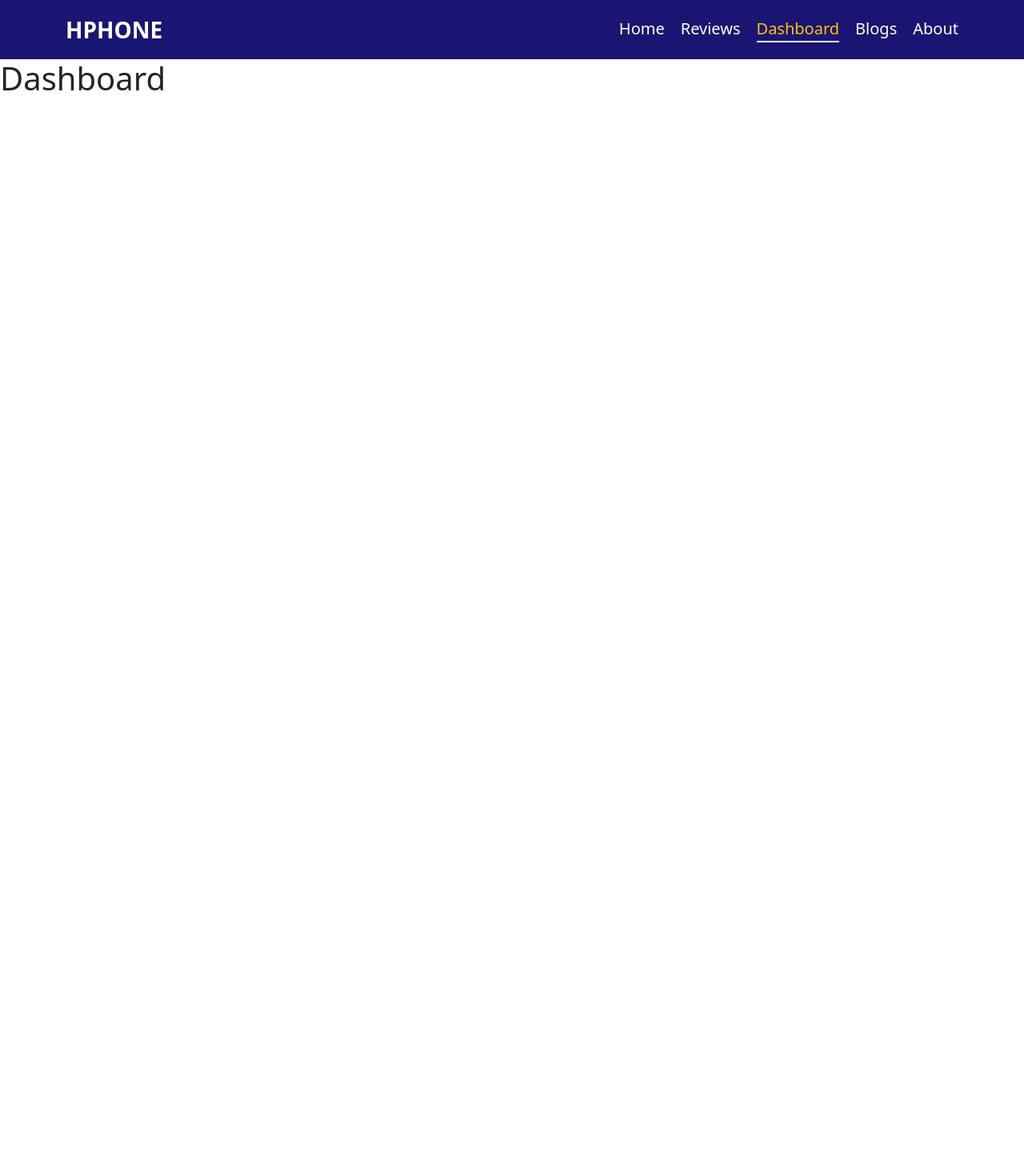
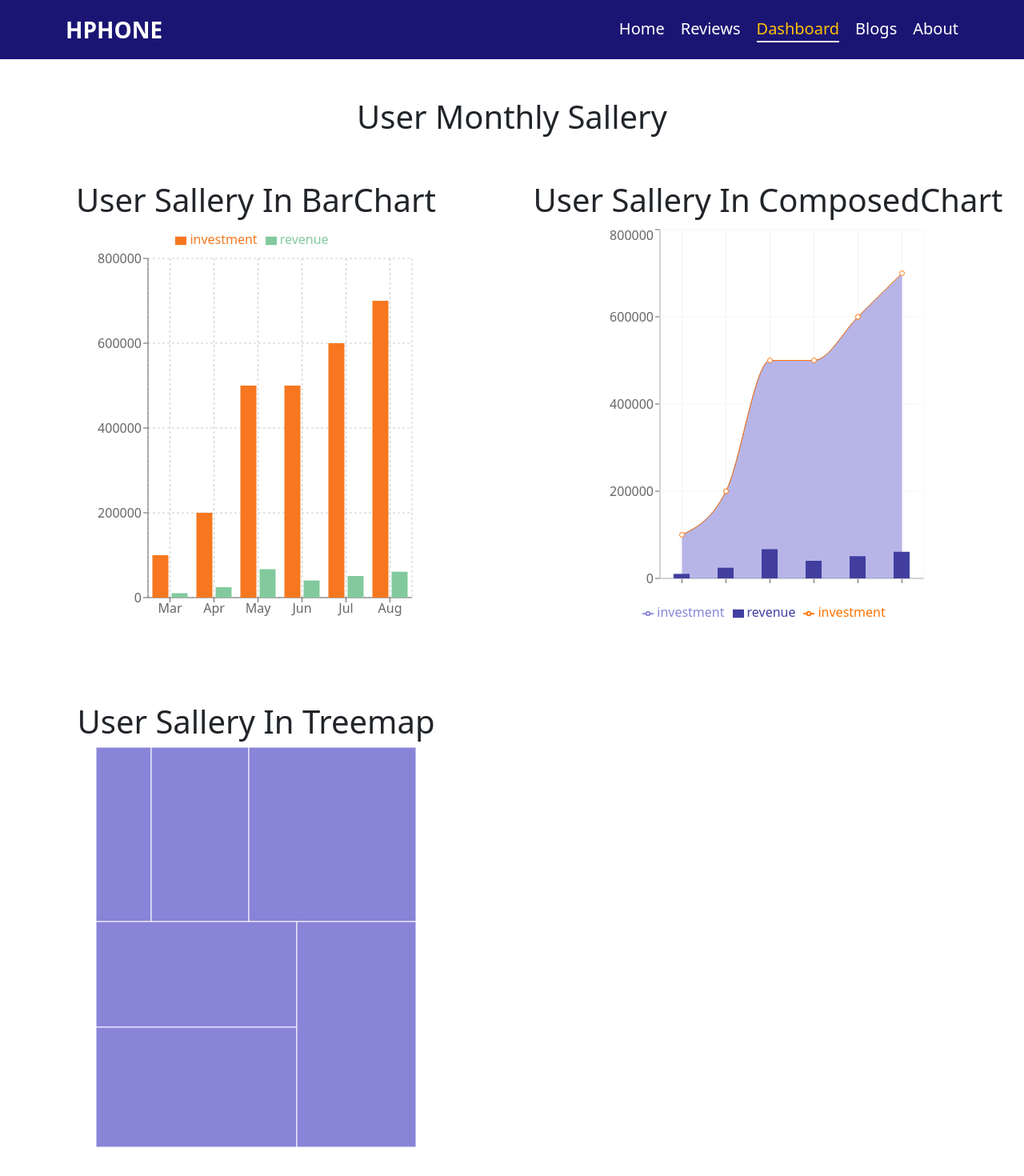
Before and after one commit to SaymanRabbi/product-analysis-nine, a React (Create React App) app: page /dashboard in a window 1280 px wide. Shown: the top 1470 px of the page at 80% size. Before the commit the page ends 800 px from the top, so only its background shows below. Built offline with nearby package versions, Linux system fonts and the light colour scheme.

Commit message:
chart add

```diff
--- a/package.json
+++ b/package.json
@@ -13,6 +13,7 @@
     "react-icons": "^4.3.1",
     "react-router-dom": "^6.3.0",
     "react-scripts": "5.0.0",
+    "recharts": "^2.1.9",
     "web-vitals": "^2.1.4"
   },
   "scripts": {
--- /dev/null
+++ b/public/ChartData.json
@@ -0,0 +1,38 @@
+[
+    {
+        "month": "Mar",
+        "investment": 100000,
+        "sell": 241,
+        "revenue": 10401
+    },
+    {
+        "month": "Apr",
+        "investment": 200000,
+        "sell": 423,
+        "revenue": 24500
+    },
+    {
+        "month": "May",
+        "investment": 500000,
+        "sell": 726,
+        "revenue": 67010
+    },
+    {
+        "month": "Jun",
+        "investment": 500000,
+        "sell": 529,
+        "revenue": 40405
+    },
+    {
+        "month": "Jul",
+        "investment": 600000,
+        "sell": 601,
+        "revenue": 50900
+    },
+    {
+        "month": "Aug",
+        "investment": 700000,
+        "sell": 670,
+        "revenue": 61000
+    }
+]
--- a/src/Component/Dashboard/Dashboard.js
+++ b/src/Component/Dashboard/Dashboard.js
@@ -1,9 +1,62 @@
+
 import React from 'react';
+import { Area, Bar, BarChart, CartesianGrid, ComposedChart, Legend,Line,Pie,PieChart,Tooltip, Treemap, XAxis, YAxis} from 'recharts';
+import { useCharts } from '../../hooks/useCharts';
 
 const Dashboard = () => {
+    const [users, setUsers] = useCharts()
+    console.log(users);
     return (
-        <div>
-            <h1>Dashboard</h1>
+        <div className='mb-5'>
+            <h1 className='text-center mt-5'>User Monthly Sallery</h1>
+
+            <div className='row g-0'  style={{width:"100%"}}>
+                <div className='col-md-6 col-12'>
+                <h1 className='text-center mt-5'>User Sallery In BarChart</h1>
+                    <BarChart className='mb-5 mx-auto' width={400} height={500} data={users}  isAnimationActive={true}>
+
+            <CartesianGrid strokeDasharray="3 3" />
+           <XAxis dataKey="month" />
+          <YAxis />
+           <Tooltip/>
+          <Legend  verticalAlign="top" height={36}/>
+            <Bar dataKey="investment"  fill="#F6771F" />
+            <Bar dataKey="revenue"  fill="#82ca9d" />
+            </BarChart>
+                </div>
+                <div className='col-md-6 col-12'>
+                <h1 className='text-center mt-5'>User Sallery In ComposedChart</h1>
+                    <ComposedChart className='mx-auto mb-5' width={400 }height={500} data={users}>
+        <XAxis dataKey="name" />
+  <YAxis />
+  <Tooltip />
+  <Legend />
+  <CartesianGrid stroke="#f5f5f5" />
+  <Area type="monotone" dataKey="investment" fill="#8884d8" stroke="#8884d8" />
+  <Bar dataKey="revenue" barSize={20} fill="#413ea0" />
+  <Line type="monotone" dataKey="investment" stroke="#ff7300" />
+</ComposedChart>
+                </div>
+                <div className='col-md-6 col-12'>
+                <h1 className='text-center mt-5'>User Sallery In Treemap</h1>
+                <Treemap className='mx-auto mb-5'
+  width={400}
+  height={500}
+  data={users}
+  dataKey="sell"
+  ratio={4 / 3}
+  stroke="#fff"
+                        fill="#8884d8"
+
+
+
+                    >
+                         <Tooltip/>
+</Treemap>
+                </div>
+
+           </div>
+
         </div>
     );
 };
--- a/src/Component/DefultPage/DefultPage.js
+++ b/src/Component/DefultPage/DefultPage.js
@@ -9,7 +9,7 @@ const DefultPage = () => {
             <h1 style={{fontSize:"60px",fontWeight:"bold"}}>Page Not Found</h1>
             </div>
             <div>
-                <img src={NotFound} alt="" />
+                <img src={NotFound} className="img-fluid" alt="" />
             </div>
         </div>
     );
--- /dev/null
+++ b/src/hooks/useCharts.js
@@ -0,0 +1,13 @@
+import { useEffect, useState } from "react"
+
+const useCharts = ()=>{
+    const [users, setUsers] = useState([])
+
+    useEffect(() => {
+        fetch('ChartData.json').then(res=>res.json()).then(data=>setUsers(data))
+    },[])
+
+    return [users, setUsers]
+
+}
+export {useCharts}
```
Also changed, not shown: 1 other file (tests, documents, lock files or other folders).
